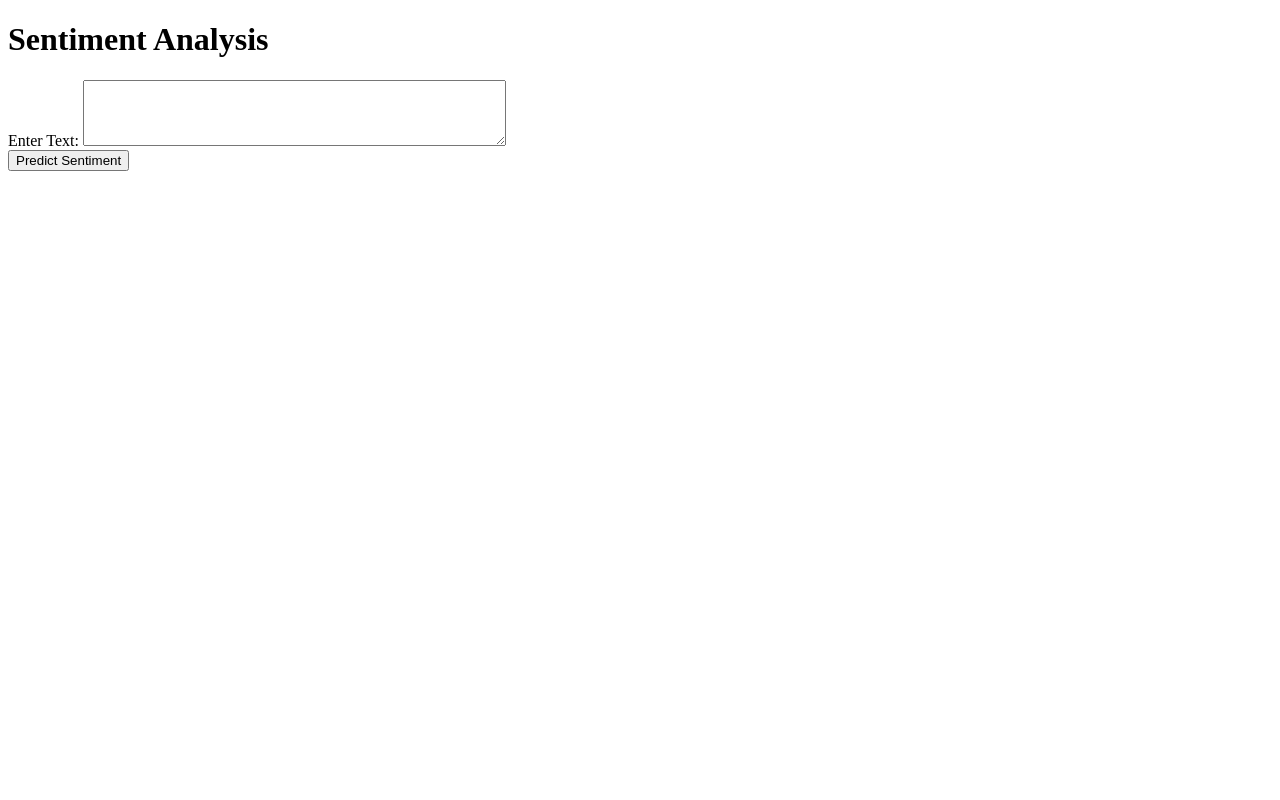
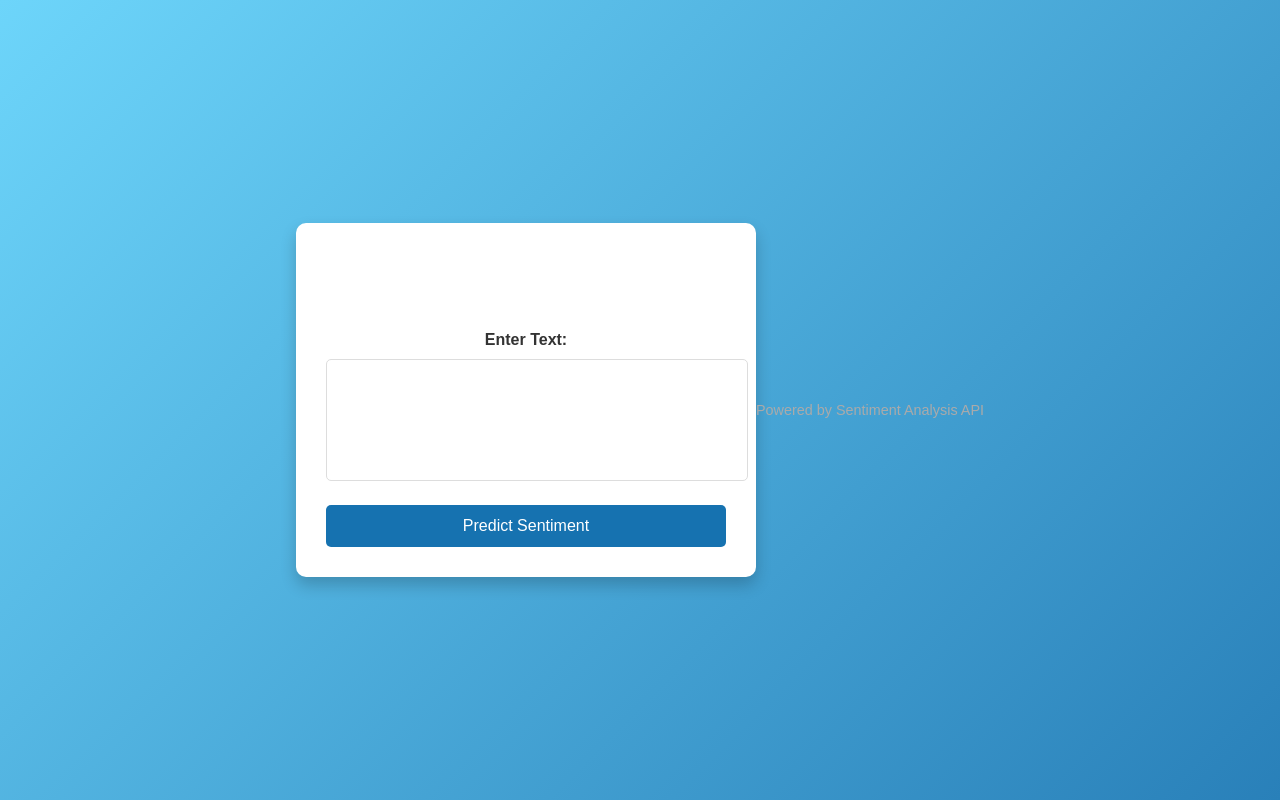
Before and after one commit to AlRashidIssa/Sentiment-Analysis, a FastAPI app: page / in a window 1280 px wide. Run offline with FastAPI, Linux system fonts and the light colour scheme; parts of the project's set-up code (start-up, migrations or seed data) failed here and were passed over.

Commit message:
Chnage Designe Page and Add Stayl use CSS.

```diff
--- a/src/api/template/index.html
+++ b/src/api/template/index.html
@@ -3,19 +3,120 @@
 <head>
     <meta charset="UTF-8">
     <title>Sentiment Analysis</title>
+    <style>
+        /* General page styling */
+        body {
+            font-family: Arial, sans-serif;
+            display: flex;
+            justify-content: center;
+            align-items: center;
+            min-height: 100vh;
+            margin: 0;
+            background: linear-gradient(135deg, #6dd5fa, #2980b9);
+            color: #444;
+        }
+
+        h1 {
+            color: #fff;
+            text-align: center;
+            font-size: 2em;
+            margin-bottom: 20px;
+        }
+
+        /* Form container styling */
+        .form-container {
+            background-color: #fff;
+            padding: 30px;
+            border-radius: 10px;
+            box-shadow: 0 8px 16px rgba(0, 0, 0, 0.2);
+            width: 400px;
+            max-width: 90%;
+            text-align: center;
+        }
+
+        label {
+            display: block;
+            margin-bottom: 10px;
+            font-weight: bold;
+            color: #333;
+        }
+
+        textarea {
+            width: 100%;
+            height: 100px;
+            padding: 10px;
+            font-size: 16px;
+            border: 1px solid #ddd;
+            border-radius: 5px;
+            resize: none;
+            margin-bottom: 20px;
+        }
+
+        input[type="submit"] {
+            width: 100%;
+            padding: 12px;
+            font-size: 16px;
+            color: #fff;
+            background-color: #1672b0;
+            border: none;
+            border-radius: 5px;
+            cursor: pointer;
+            transition: background-color 0.3s ease;
+        }
+
+        input[type="submit"]:hover {
+            background-color: #1493e8;
+        }
+
+        /* Prediction result styling */
+        .result-container {
+            margin-top: 20px;
+            padding: 20px;
+            border-radius: 8px;
+            background-color: #f1f1f1;
+            border-left: 5px solid #88d3e6;
+        }
+
+        .result-title {
+            font-size: 1.2em;
+            font-weight: bold;
+            color: #333;
+        }
+
+        .result-text {
+            font-size: 1em;
+            color: #666;
+            margin-top: 5px;
+        }
+
+        /* Footer styling */
+        footer {
+            text-align: center;
+            margin-top: 20px;
+            font-size: 0.9em;
+            color: #aaa;
+        }
+    </style>
 </head>
 <body>
+    <div class="form-container">
         <h1>Sentiment Analysis</h1>
         <form action="/predict" method="post">
             <label for="text">Enter Text:</label>
             <textarea name="text" id="text" rows="4" cols="50">{{ input_text | default('') }}</textarea>
-        <br>
             <input type="submit" value="Predict Sentiment">
         </form>
 
         {% if result %}
-    <h2>Prediction Result:</h2>
-    <p>{{ result }}</p>
+        <div class="result-container">
+            <p class="result-title">Prediction Result:</p>
+            <p class="result-text">{{ result }}</p>
+        </div>
         {% endif %}
+    </div>
+
+    <footer>
+        <p>Powered by Sentiment Analysis API</p>
+    </footer>
 </body>
 </html>
```
Lines whose indentation alone changed are shown as unchanged.
